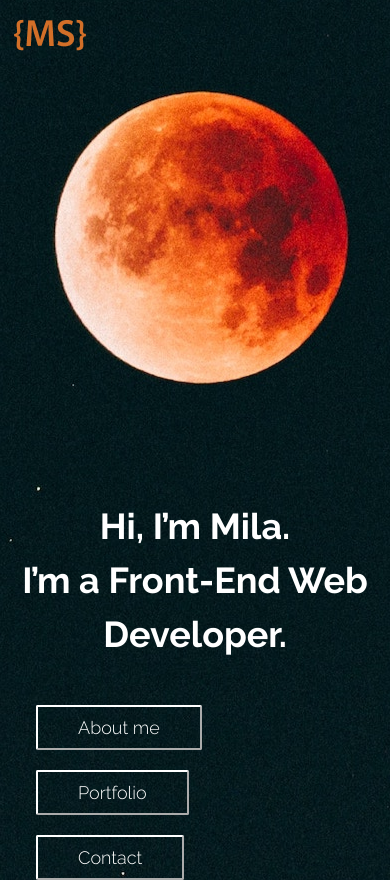
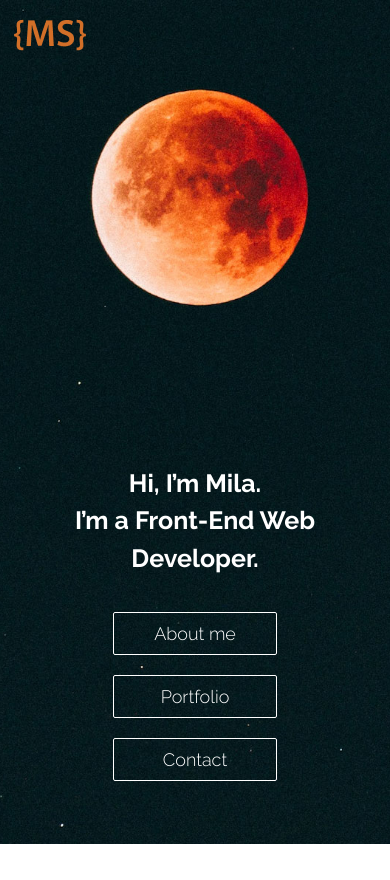
Before and after one commit to mila-sevilla/personal-website, a plain HTML site: page index.html in a window 390 px wide. After the commit the page ends 844 px from the top, so only its background shows below. Drawn offline with Linux system fonts and the light colour scheme.

Commit message:
Added media queries

```diff
--- a/index.html
+++ b/index.html
@@ -10,17 +10,18 @@
     <script src="main.js"></script>
 </head>
 <body>
+
     <div class="logo">
-        <a href="/" rel="home"></a>
+        <a href="#top"> </a>
     </div>
 
     <div class="content">
         <h1> Hi, I’m Mila. <br> I’m a Front-End Web Developer. </h1>
 
         <nav>
-            <button> About me </button>
-            <button> Portfolio </button>
-            <button> Contact </button>
+            <a href="#"> About me </a>
+            <a href="#"> Portfolio </a>
+            <a href="#"> Contact </a>
         </nav>
     </div>
 
--- a/main.css
+++ b/main.css
@@ -4,7 +4,11 @@ html {
 }
 body {
     font-family: 'Raleway', sans-serif;
-    background-image: url(../assets/background.jpeg);
+    background: url(../assets/background_highres.jpg) no-repeat center center fixed;
+    -webkit-background-size: cover;
+    -moz-background-size: cover;
+    -o-background-size: cover;
+    background-size: cover;
     background-position: 50% 10%;
     width: 100%;
     height: 100%;
@@ -18,7 +22,12 @@ body {
     background-position: center;
     height: 70px;
     width: 100px;
+}
 
+.logo > a {
+    display: block;
+    height: 70px;
+    width: 100px;
 }
 
 .content {
@@ -27,33 +36,70 @@ body {
     flex-wrap: wrap;
     align-items: center;
     position: relative;
-    top: 48%;
-    height: 200px;
+    top: 29%;
 }
 
 h1 {
     font-weight: 700;
-    font-size: 36px;
+    font-size: 25px;
     line-height: 1.5;
     color: white;
     width: 100%;
     text-align: center;
+    margin: 15px 20px;
 }
 
-nav > button {
+nav {
+    display: flex;
+    flex-wrap: wrap;
+    justify-content: center;
+    flex-basis: 260px;
+}
+
+nav > a {
+    border: 1px solid;
     border-color: white;
     border-radius: 2px;
+    width: 82px;
     background-color: Transparent;
     padding: 10px 40px;
     font-family: 'Raleway', sans-serif;
     font-size: 18px;
     font-weight: 300;
     color: white;
+    text-decoration: none;
+    text-align: center;
     margin: 20px 2em 0px 2em;
+    -webkit-transition: background-color 0.2s ease-out;
+    -moz-transition: background-color 0.2s ease-out;
+    -o-transition: background-color 0.2s ease-out;
+    transition: background-color 0.2s ease-out;
 }
 
-button:hover {
+nav > a:hover {
     cursor: pointer;
     background-color: white;
     color: #001D21;
 }
+
+.logo:hover {
+    cursor: pointer;
+}
+
+@media ( min-height: 640px ) and ( min-width: 750px ) {
+    .content {
+        top: 45%;
+    }
+    nav {
+        flex-basis: 800px;
+    }
+
+    h1 {
+        font-size: 36px;
+    }
+}
+
+@media ( min-height: 750px ) {
+    .content {
+        top: 45%;
+    }
```
Also changed, not shown: assets/background_highres.jpg (added), assets/background_mediumres.jpg (added), 1 other file.
